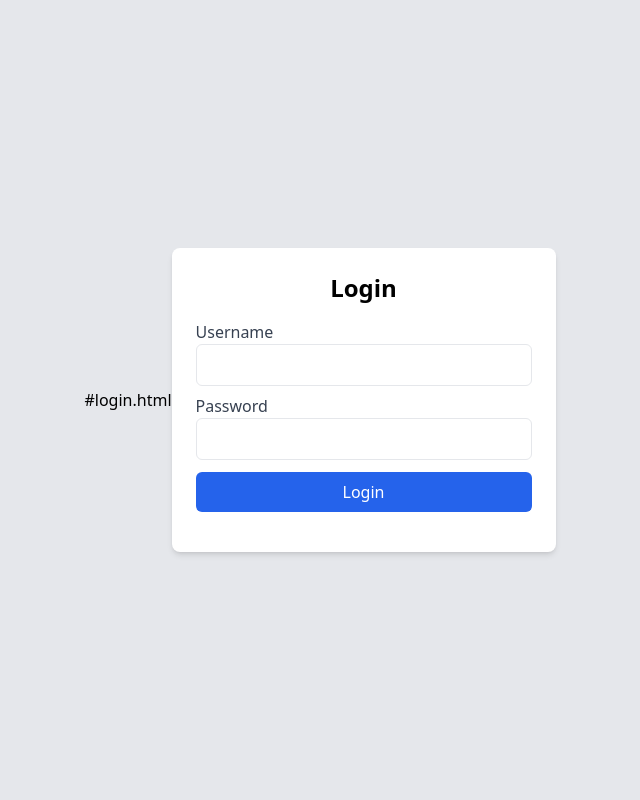
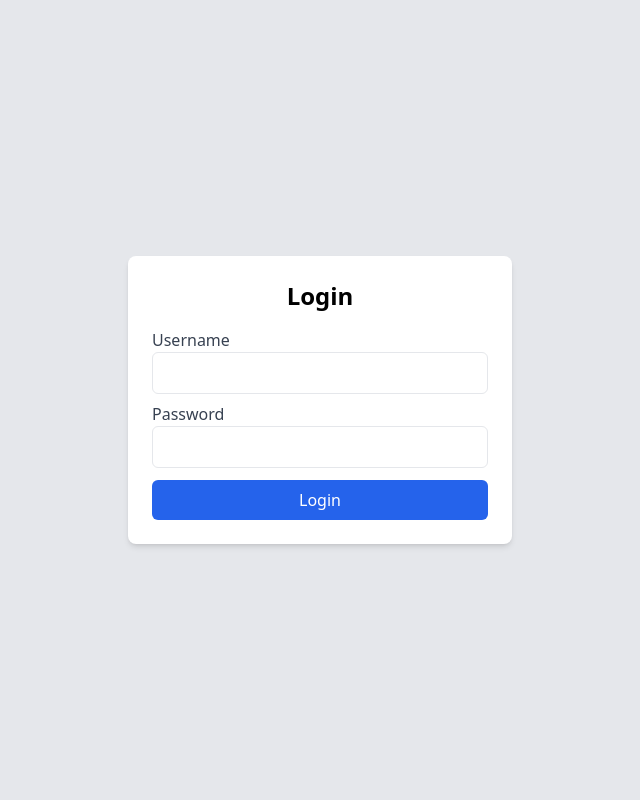
Before and after one commit to pvlex27/MLOps-Sentiment-Analysis, a Flask app: template templates/login.html in a window 1280 px wide. Shown: the whole page, without its empty margins (320-960 px from the left). Run offline with Flask 3, Linux system fonts and the light colour scheme; the template is opened without the code that fills it, so the values that code supplies are empty; some libraries are stand-ins or nearby versions.

Commit message:
Update login.html

```diff
--- a/templates/login.html
+++ b/templates/login.html
@@ -1,4 +1,4 @@
-#login.html                                                                                                                                                   <!DOCTYPE html>
+                                                                                                                                                 <!DOCTYPE html>
 <html lang="en">
 <head>
     <meta charset="UTF-8">
```
